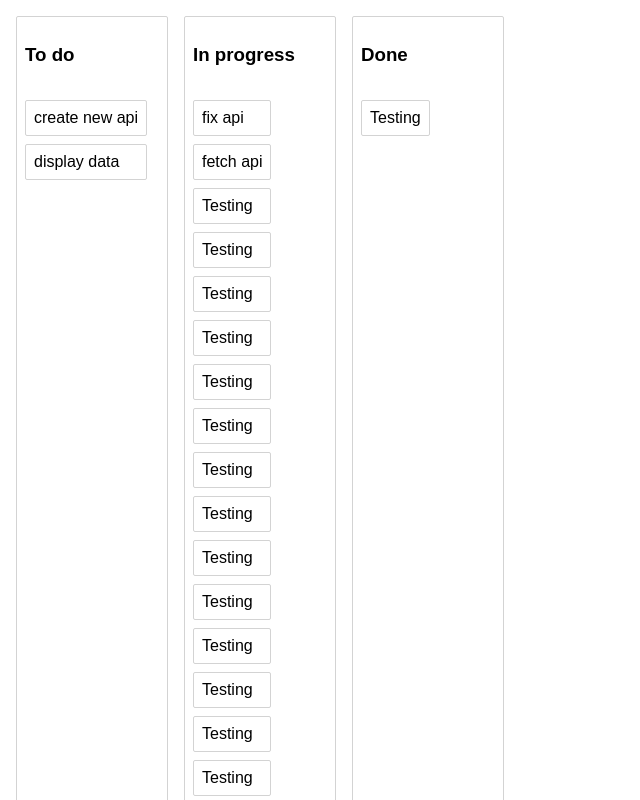
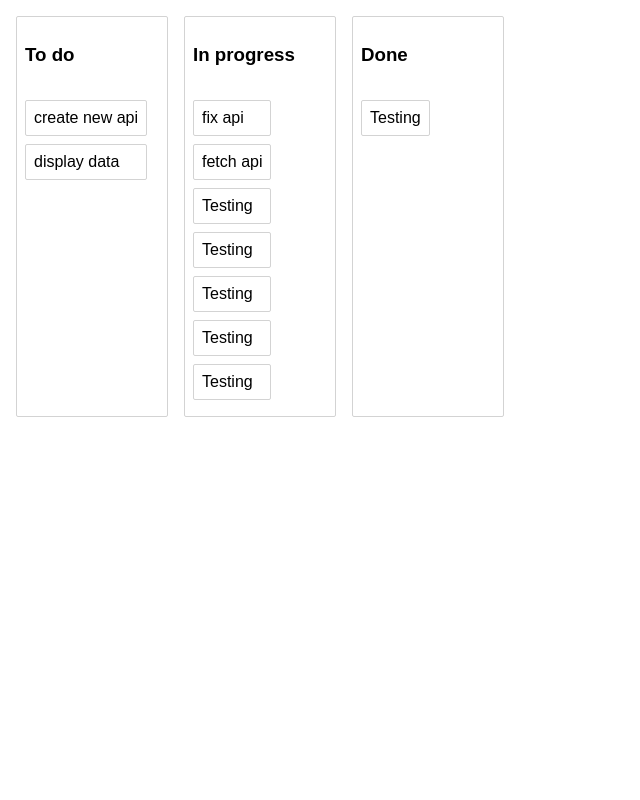
Before and after one commit to EavOutDom/dnd, a React (Create React App) app: page / in a window 1280 px wide. Shown: the top 800 px of the page, without its empty margins (0-640 px from the left). Built offline with nearby package versions, Linux system fonts and the light colour scheme.

Commit message:
tmp update

```diff
--- a/src/App.js
+++ b/src/App.js
@@ -16,7 +16,9 @@ export default function App() {
     ) {
       return;
     }
-    const column = data.columns[source.droppableId];
+    const start = data.columns[source.droppableId];
+    const finish = data.columns[destination.draggableId];
+    if (start === finish) {
       const newTaskIds = Array.from(column.taskIds);
       newTaskIds.splice(source.index, 1);
       newTaskIds.splice(destination.index, 0, draggableId);
@@ -31,6 +33,11 @@ export default function App() {
           [newColumn.id]: newColumn,
         },
       }));
+      return;
+    }
+
+    //moving between list
+    // const newTaskIds = Array.from(start.)
   };
 
   return (
--- a/src/initial-data.js
+++ b/src/initial-data.js
@@ -10,20 +10,6 @@ export const initialData = {
     task8: { id: "task8", content: "Testing" },
     task9: { id: "task9", content: "Testing" },
     task10: { id: "task10", content: "Testing" },
-    task11: { id: "task11", content: "Testing" },
-    task12: { id: "task12", content: "Testing" },
-    task13: { id: "task13", content: "Testing" },
-    task14: { id: "task14", content: "Testing" },
-    task15: { id: "task15", content: "Testing" },
-    task16: { id: "task16", content: "Testing" },
-    task17: { id: "task17", content: "Testing" },
-    task18: { id: "task18", content: "Testing" },
-    task19: { id: "task19", content: "Testing" },
-    task20: { id: "task20", content: "Testing" },
-    task21: { id: "task21", content: "Testing" },
-    task22: { id: "task22", content: "Testing" },
-    task23: { id: "task23", content: "Testing" },
-    task24: { id: "task24", content: "Testing" },
   },
   columns: {
     column1: {
@@ -42,18 +28,6 @@ export const initialData = {
         "task8",
         "task9",
         "task10",
-        "task11",
-        "task12",
-        "task13",
-        "task14",
-        "task15",
-        "task16",
-        "task17",
-        "task18",
-        "task19",
-        "task20",
-        "task21",
-        "task22",
       ],
     },
     column3: {
```
Also changed, not shown: 1 other file (tests, documents, lock files or other folders). Lines whose indentation alone changed are shown as unchanged.
